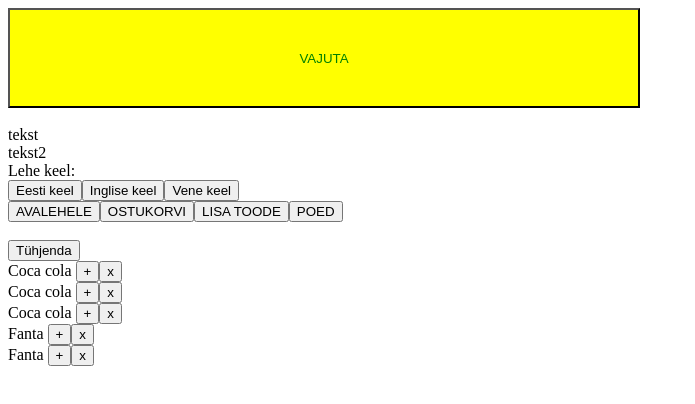
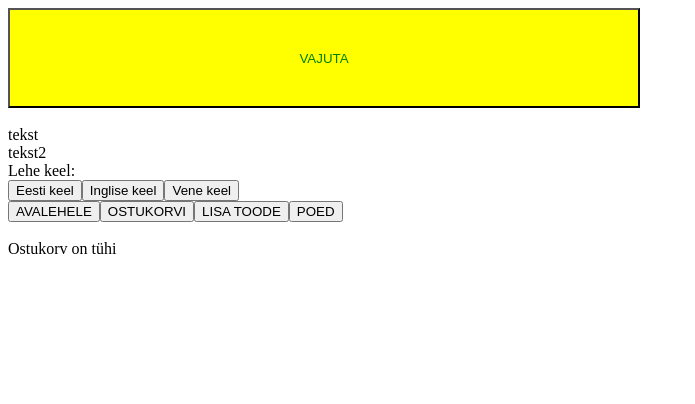
Before and after one commit to vahermihkel/Angular-06-2022, an Angular app in the folder veebipood/: page /ostukorv in a window 1280 px wide. Shown: the top 404 px of the page, without its empty margins (0-695 px from the left). Built offline with nearby package versions, Linux system fonts and the light colour scheme.

Commit message:
Ostukorvi salvestus + firebase

```diff
--- a/veebipood/package.json
+++ b/veebipood/package.json
@@ -18,6 +18,7 @@
     "@angular/platform-browser": "~13.3.0",
     "@angular/platform-browser-dynamic": "~13.3.0",
     "@angular/router": "~13.3.0",
+    "firebase": "^9.8.3",
     "rxjs": "~7.5.0",
     "tslib": "^2.3.0",
     "zone.js": "~0.11.4"
--- a/veebipood/src/app/ostukorv/ostukorv.component.html
+++ b/veebipood/src/app/ostukorv/ostukorv.component.html
@@ -5,7 +5,9 @@
 <div (click)="lisaOstukorvi('Fanta')">Fanta</div>
 <div (click)="lisaOstukorvi('Fanta')">Fanta</div> -->
 
-<button (click)="tyhjenda()">Tühjenda</button>
+<div *ngIf="ostukorviTooted.length === 0">Ostukorv on tühi</div>
+<button *ngIf="ostukorviTooted.length > 0" (click)="tyhjenda()">Tühjenda</button>
+
 <div *ngFor="let t of ostukorviTooted">
   {{ t }}
   <button (click)="lisaOstukorvi(t)">+</button>
--- a/veebipood/src/app/ostukorv/ostukorv.component.ts
+++ b/veebipood/src/app/ostukorv/ostukorv.component.ts
@@ -6,16 +6,20 @@ import { Component, OnInit } from '@angular/core';
   styleUrls: ['./ostukorv.component.css']
 })
 export class OstukorvComponent implements OnInit {
-  ostukorviTooted = ['Coca cola','Coca cola','Coca cola','Fanta','Fanta'];
+  ostukorviTooted: string[] = [];
 
   constructor() { }
 
   ngOnInit(): void {
-    console.log("läksin ostukorvi komponenti");
+    let lsOstukorv = localStorage.getItem("ostukorv");
+    if (lsOstukorv !== null) {
+      this.ostukorviTooted = JSON.parse(lsOstukorv);
+    }
   }
 
   lisaOstukorvi(toode: string) {
     this.ostukorviTooted.push(toode);
+    localStorage.setItem("ostukorv", JSON.stringify(this.ostukorviTooted));
   }
 
   eemaldaOstukorvist(toode: string) {
@@ -23,10 +27,12 @@ export class OstukorvComponent implements OnInit {
     this.ostukorviTooted.splice(index, 1);
     // toote listi sisese indexi
     // järjekorranumbri alusel kustutama ja pean ütlema täpselt 1tk
+    localStorage.setItem("ostukorv", JSON.stringify(this.ostukorviTooted));
   }
 
   tyhjenda() {
     this.ostukorviTooted = [];
+    localStorage.setItem("ostukorv", JSON.stringify(this.ostukorviTooted));
   }
 
 }
```
Also changed, not shown: veebipood/firebase.json (added), 2 other files (tests, documents, lock files or other folders).
